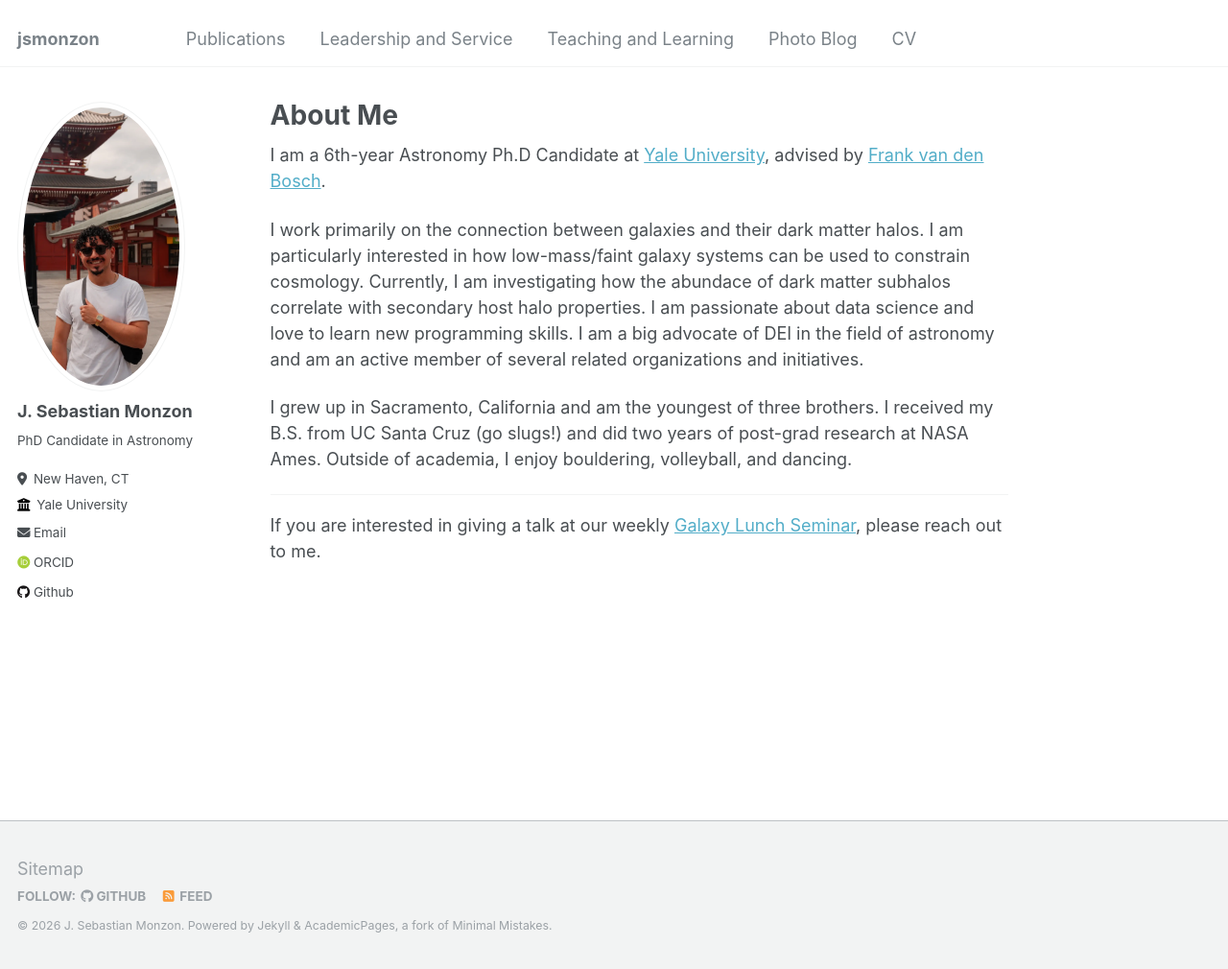
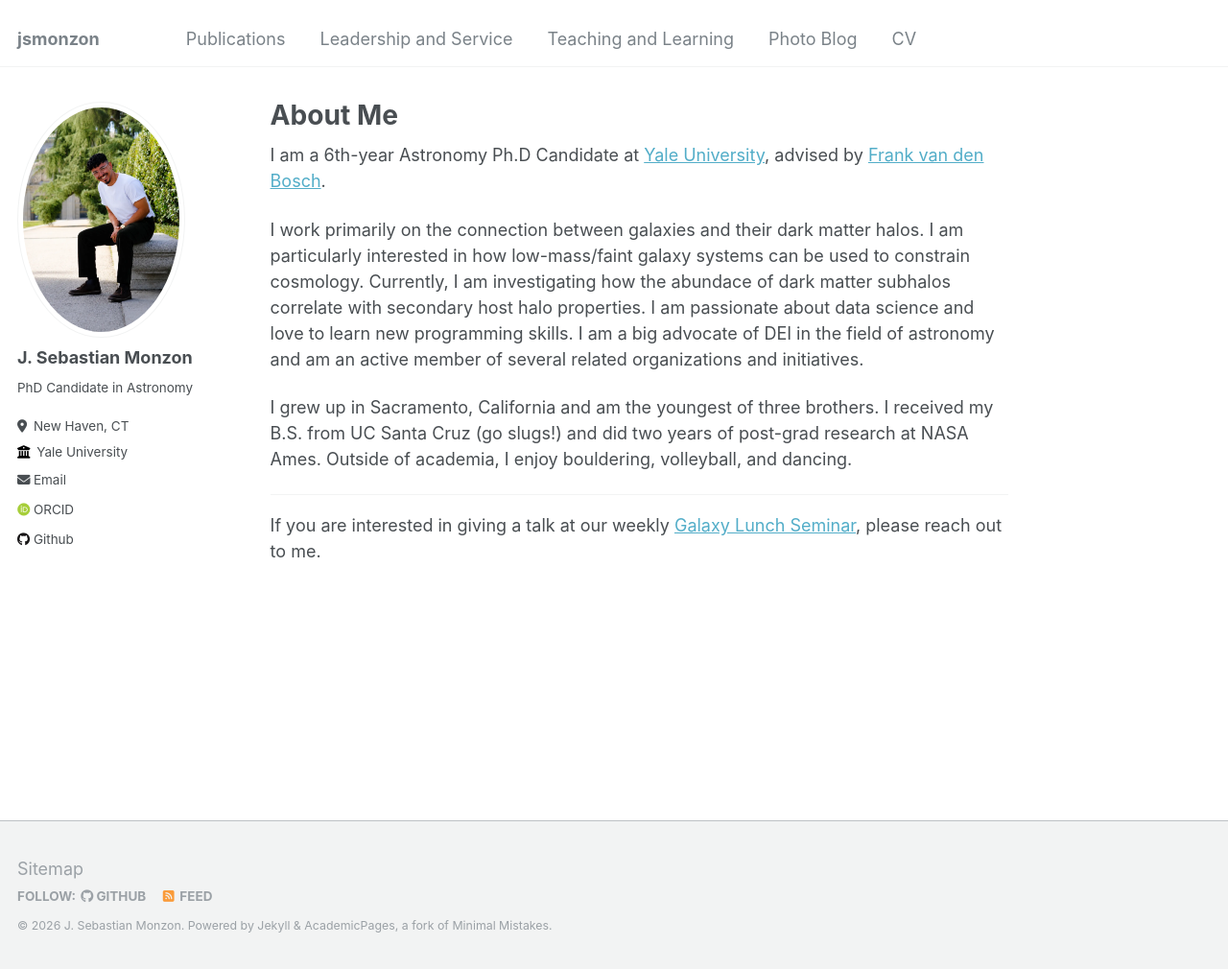
Before and after one commit to jsmonzon/jsmonzon.github.io, a Jekyll site: the page built from _pages/about.md, in a window 1280 px wide and 1010 px high. Shown: the whole window at 96% size. Built offline with Jekyll 4.4.1, drawn with Linux system fonts in a browser that asks for light colours; some web fonts are replaced.

Commit message:
newer pic

```diff
--- a/_config.yml
+++ b/_config.yml
@@ -21,7 +21,7 @@ repository               : "jsmonzon/jsmonzon.github.io"
 #               Additional customization can be done by editing /_includes/author-profile.html
 author:
   # Biographic information
-  avatar           : "japan.webp"
+  avatar           : "personal_v5.webp"
   name             : "J. Sebastian Monzon"
   pronouns         : # example: "she/her"
   bio              : "PhD Candidate in Astronomy"
```
Also changed, not shown: images/personal_v5.webp (added), 1 other file.
